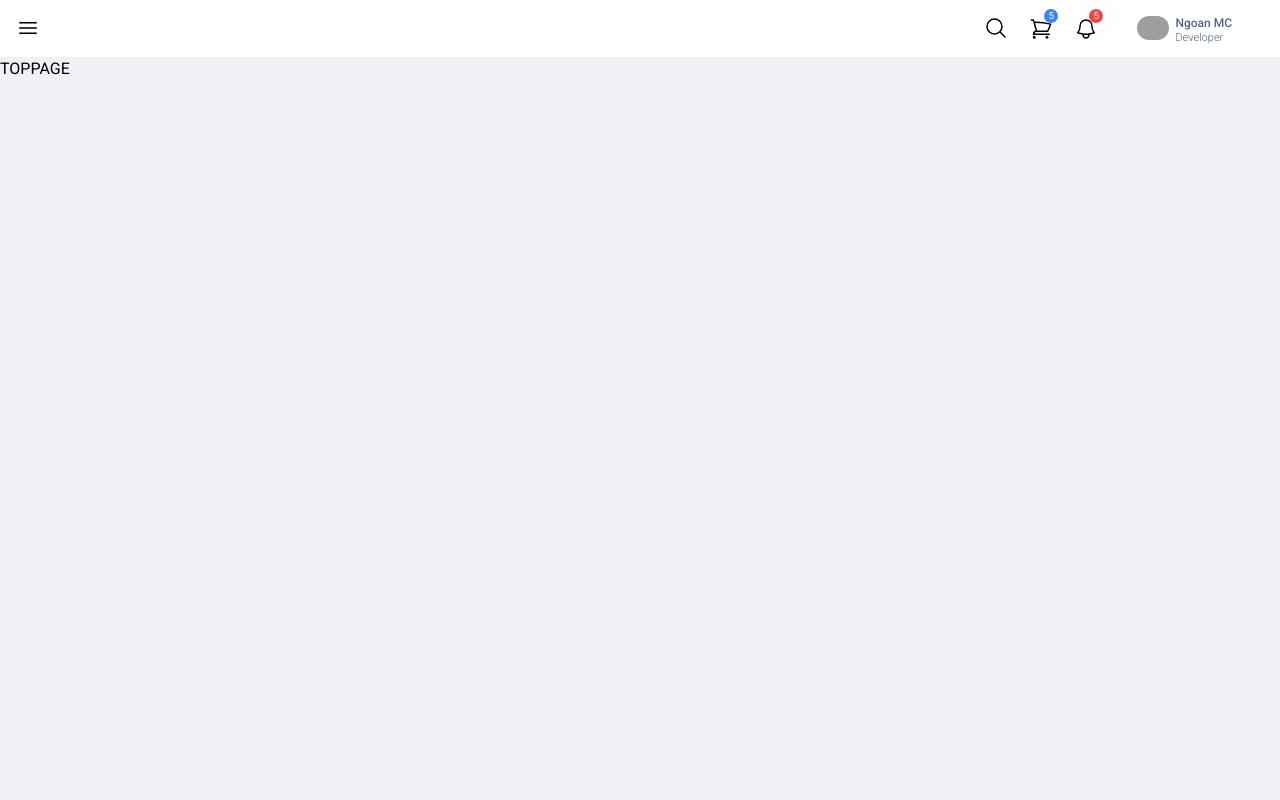
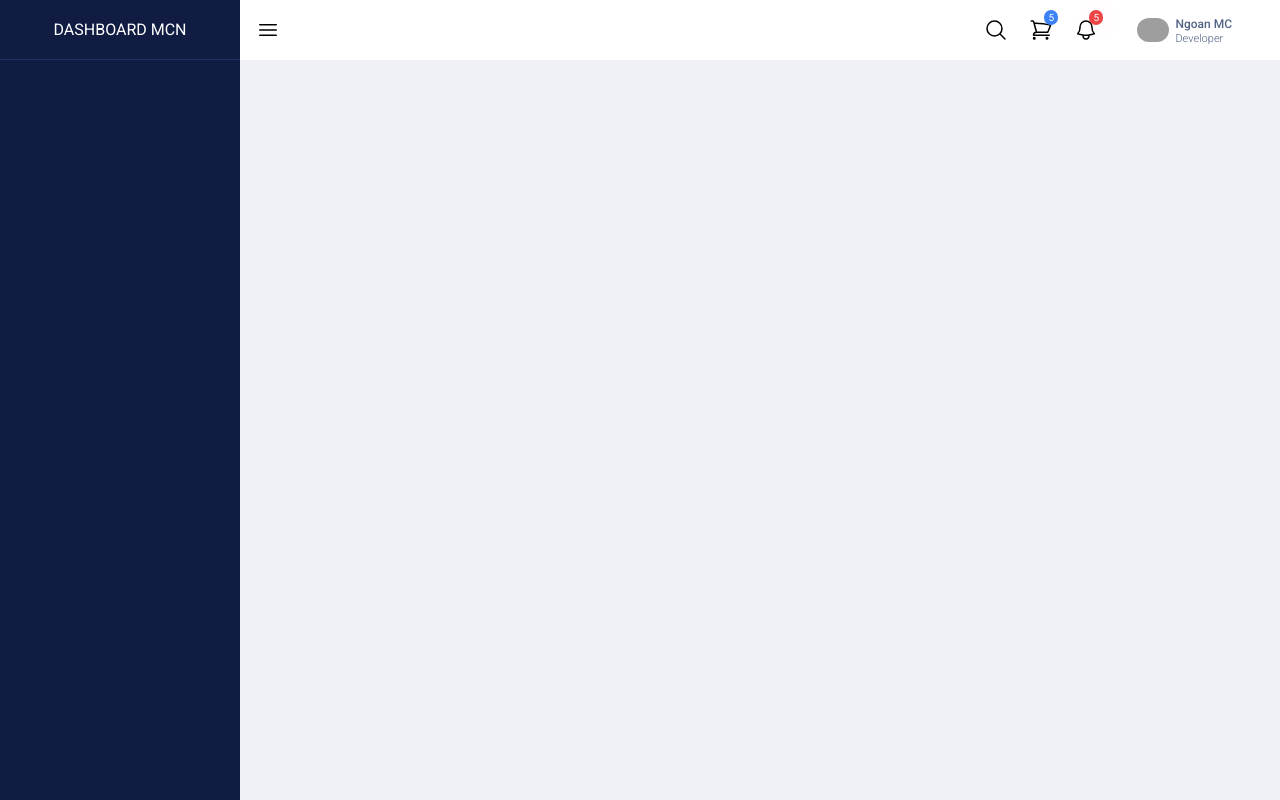
Before and after one commit to phongnhadn1991/dashboard_nextjs, a Next.js app: page / in a window 1280 px wide. Built offline with nearby package versions, Linux system fonts and the light colour scheme; grey boxes are pictures that could not be loaded.

Commit message:
aside layout

```diff
--- a/src/app/_components/common/header/Header.js
+++ b/src/app/_components/common/header/Header.js
@@ -67,8 +67,8 @@ const Header = () => {
     useClickOutside(refUserDropdown,() => setOpenUser(false))
 
     return (
-        <header className='p-header bg-white px-4'>
-            <div className='p-headerNav'>
+        <header className='p-header bg-white ps-[15rem] fixed w-full h-[60px]'>
+            <div className='p-headerNav px-4'>
                 <div className='p-nav_container'>
                     <div className='p-nav_hamburger flex flex-col items-center justify-center'>
                         <svg xmlns="http://www.w3.org/2000/svg" fill="none" viewBox="0 0 24 24" strokeWidth={1.5} stroke="currentColor" className="w-6 h-6">
@@ -76,12 +76,12 @@ const Header = () => {
                         </svg>
                     </div>
                     <div className='p-nav_content'>
-                        <div className='p-nav_icon p-nav_search px-2 py-4'>
+                        <div className='p-nav_icon p-nav_search px-2 pt-[17.73px] pb-[17px]'>
                             <svg xmlns="http://www.w3.org/2000/svg" fill="none" viewBox="0 0 24 24" strokeWidth={1.5} stroke="currentColor" className="w-6 h-6">
                                 <path strokeLinecap="round" strokeLinejoin="round" d="M21 21l-5.197-5.197m0 0A7.5 7.5 0 105.196 5.196a7.5 7.5 0 0010.607 10.607z" />
                             </svg>
                         </div>
-                        <div className='p-nav_icon p-nav_cart px-2 py-4 relative z-20' ref={refCartDropdown}>
+                        <div className='p-nav_icon p-nav_cart px-2 pt-[17.73px] pb-[17px] relative z-20' ref={refCartDropdown}>
                             <button type='button' className='relative !p-0 !border-0 flex-shrink-0 !rounded-full !shadow-none align-middle text-xs'
                                 onClick={handleDropDownCart}
                             >
@@ -94,7 +94,7 @@ const Header = () => {
                             </button>
                             <CartDropdown isOpen={openCart} listCart={listCart} handleDeleteCart={handleDeleteCart}></CartDropdown>
                         </div>
-                        <div className='p-nav_icon p-nav_notice px-2 py-4 relative'>
+                        <div className='p-nav_icon p-nav_notice px-2 pt-[17.73px] pb-[17px] relative'>
                             <button type='button' className='relative !p-0 !border-0 flex-shrink-0  !rounded-full !shadow-none align-middle text-xs'>
                                 <svg xmlns="http://www.w3.org/2000/svg" fill="none" viewBox="0 0 24 24" strokeWidth={1.5} stroke="currentColor" className="w-6 h-6">
                                     <path strokeLinecap="round" strokeLinejoin="round" d="M14.857 17.082a23.848 23.848 0 005.454-1.31A8.967 8.967 0 0118 9.75v-.7V9A6 6 0 006 9v.75a8.967 8.967 0 01-2.312 6.022c1.733.64 3.56 1.085 5.455 1.31m5.714 0a24.255 24.255 0 01-5.714 0m5.714 0a3 3 0 11-5.714 0" />
--- a/src/app/layout.js
+++ b/src/app/layout.js
@@ -16,8 +16,15 @@ export default function RootLayout({ children }) {
   return (
     <html lang="en">
       <body className={roboto.className}>
-      <Header/>
-        {children}
+        <div className='l-page'>
+          <Header/>
+          <aside className='p-side w-[15rem] bg-[#111c43] fixed z-10 h-[100vh]'>
+            <div className='p-side_logo border-b border-[#1e2e60] flex justify-center items-center h-[60px]'>
+              <p className='text-white text-center uppercase font-normal'>Dashboard MCN</p>
+            </div>
+          </aside>
+          {children}
+        </div>
       </body>
     </html>
   );
```
